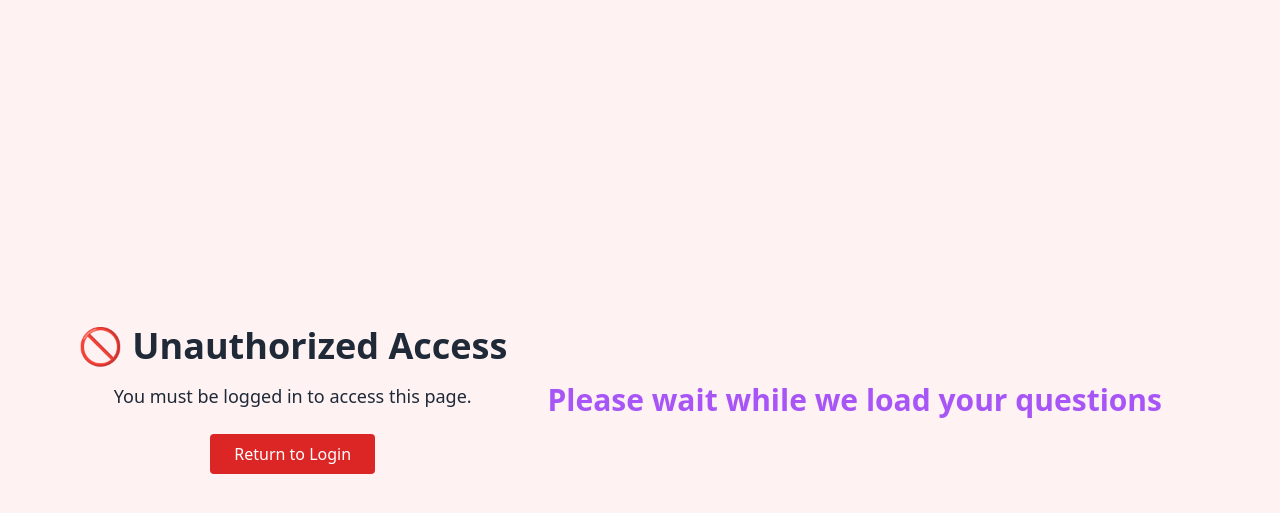
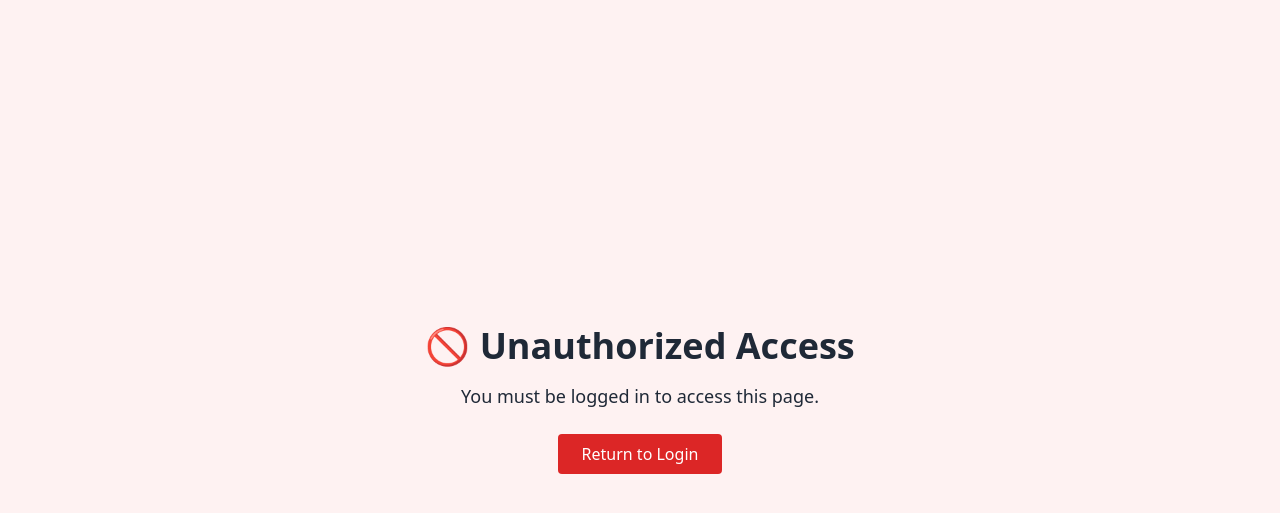
Before and after one commit to Yourfavdarkskinnedguy/Gamified-Quiz-Generator-, a Flask app: template templates/unauthorized.html in a window 1280 px wide. Shown: the top 513 px of the page. Run offline with Flask 3, Linux system fonts and the light colour scheme; the template is opened without the code that fills it, so the values that code supplies are empty; some libraries are stand-ins or nearby versions.

```diff
--- a/templates/unauthorized.html
+++ b/templates/unauthorized.html
@@ -18,10 +18,3 @@
   </div>
 </body>
 </html>
-
-
-
-
-<div class="text-center sm:p-6 md:p-10 text-base sm:text-lg">
-    <h1 class="text-3xl font-bold text-primary text-purple-500 ">Please wait while we load your questions</h1>
-    </div>
```
